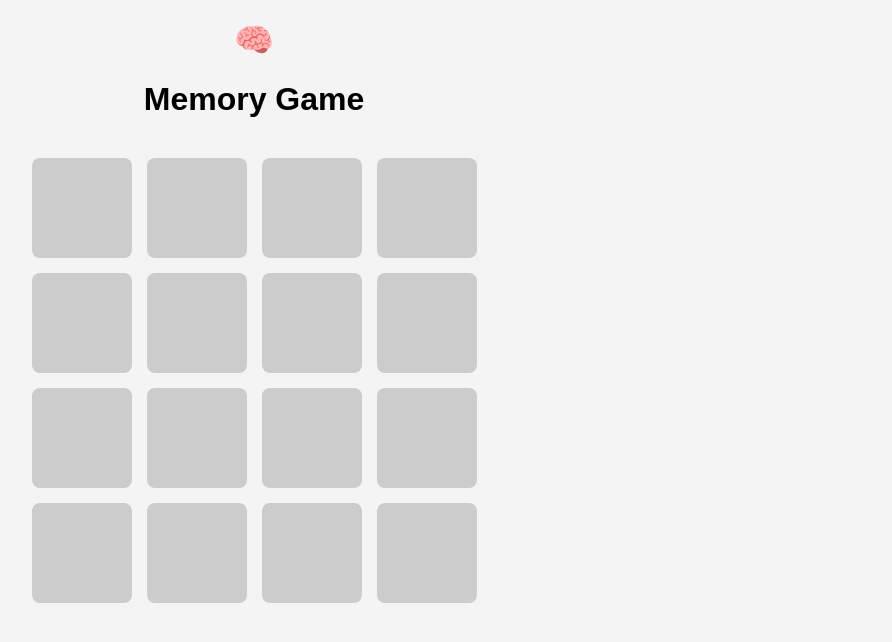
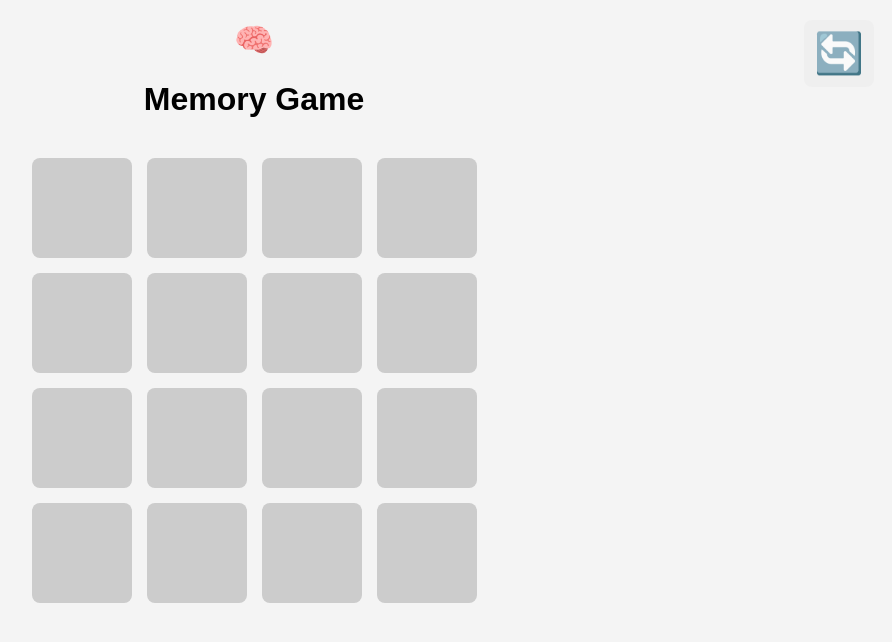
Before and after one commit to TarZoltan/Memory_game, a plain HTML site: page index.html in a window 1280 px wide. Shown: the whole page, without its empty margins (386-1278 px from the left). Drawn offline with Linux system fonts and the light colour scheme.

Commit message:
add restart button

```diff
--- a/index.html
+++ b/index.html
@@ -8,6 +8,7 @@
   <script src="script.js" defer></script>
 </head>
 <body>
+    <button class="restart-button">🔄</button>
     <h1>🧠</h1>
     <h1>Memory Game</h1>
     <div class="game-board"></div>
--- a/style.css
+++ b/style.css
@@ -57,3 +57,22 @@ h1 {
     height: 80px;
   }
 }
+
+
+.restart-button {
+    padding: 10px;
+    color: white;
+    border: none;
+    border-radius: 8px;
+    cursor: pointer;
+    font-size: 40px;
+    position: fixed;
+    top: 20px;
+    right: 20px;
+    z-index: 10;
+    transition: background-color 0.3s ease;
+  }
+
+  .restart-button:hover {
+    background-color: #5a5a5a;
+  }
```
